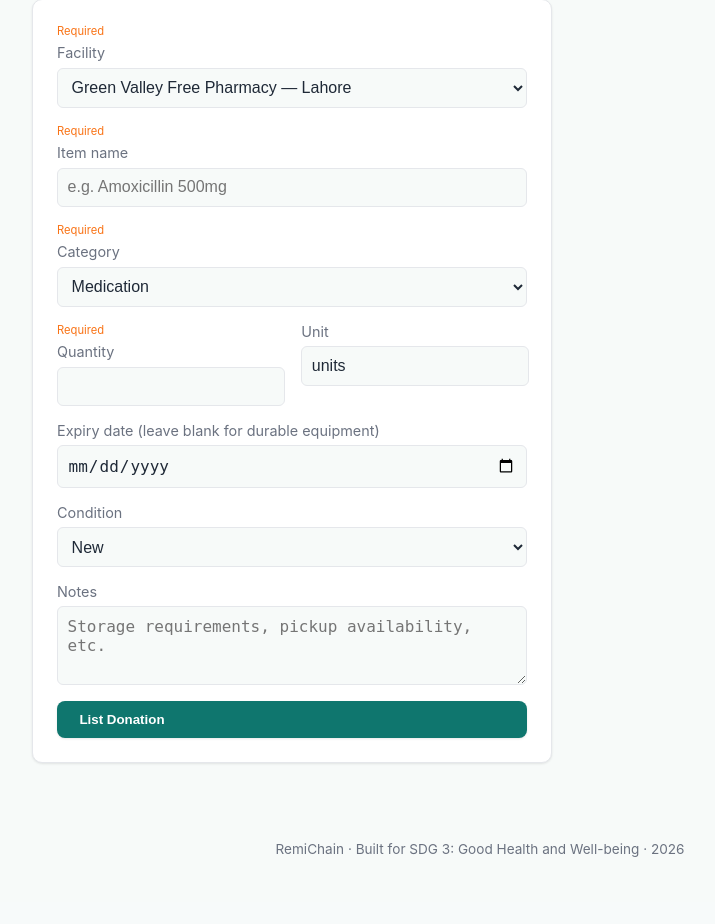
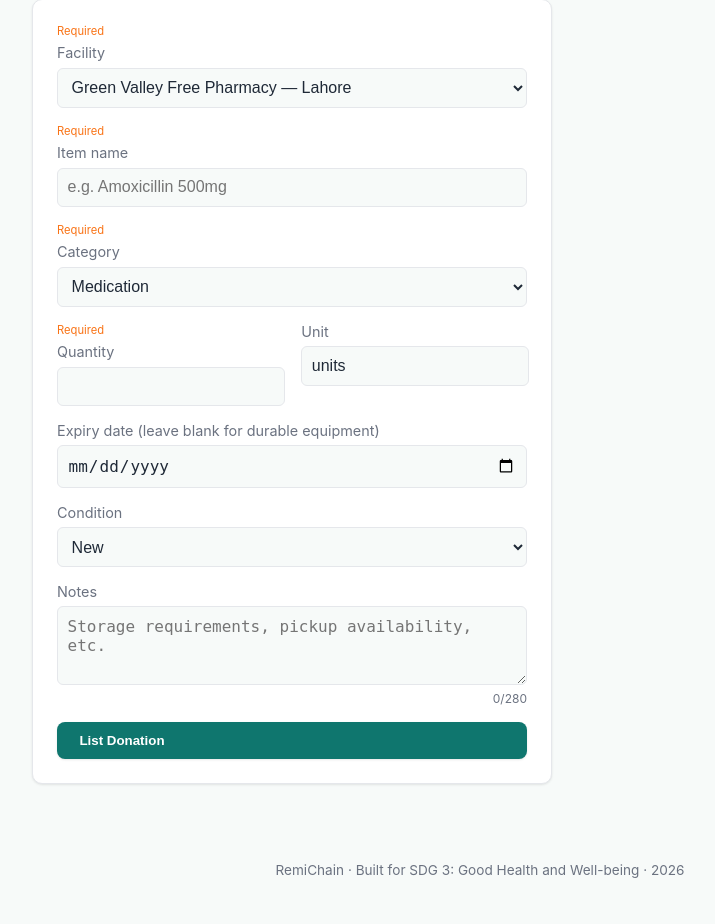
Before and after one commit to aayanahmed20/remichain, a Flask app: page /donate in a window 1280 px wide. Shown: the part 182-1106 px from the top of the page, without its empty margins (160-875 px from the left). Before the commit the page ends 1039 px from the top, so only its background shows below. Run offline with Flask 3, Linux system fonts and the light colour scheme; data comes from the database, SQL or seed files in the repository.

Commit message:
Refactor donation form structure and enhance notes input
Updated the donation form layout and added character counter for notes.

```diff
--- a/templates/donate.html
+++ b/templates/donate.html
@@ -47,7 +47,8 @@
 </label>
 
 <label>Notes
-    <textarea name="notes" rows="3" placeholder="Storage requirements, pickup availability, etc."></textarea>
+<textarea name="notes" id="donateNotes" rows="3" maxlength="280" placeholder="Storage requirements, pickup availability, etc."></textarea>
+<span class="char-counter" data-for="donateNotes">0/280</span>
 </label>
 
 <button type="submit" class="btn btn-primary">List Donation</button>
```
Lines whose indentation alone changed are shown as unchanged.
